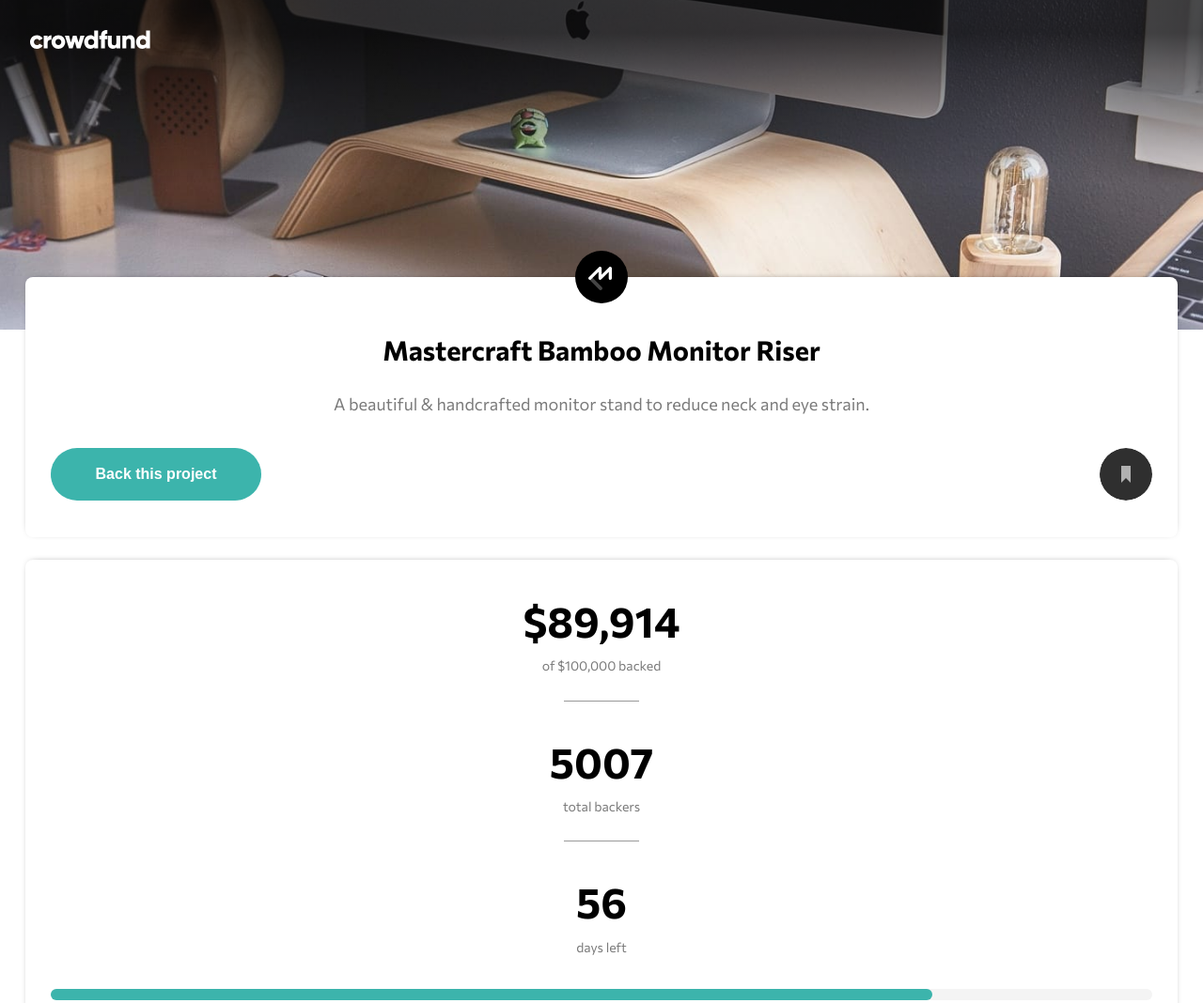
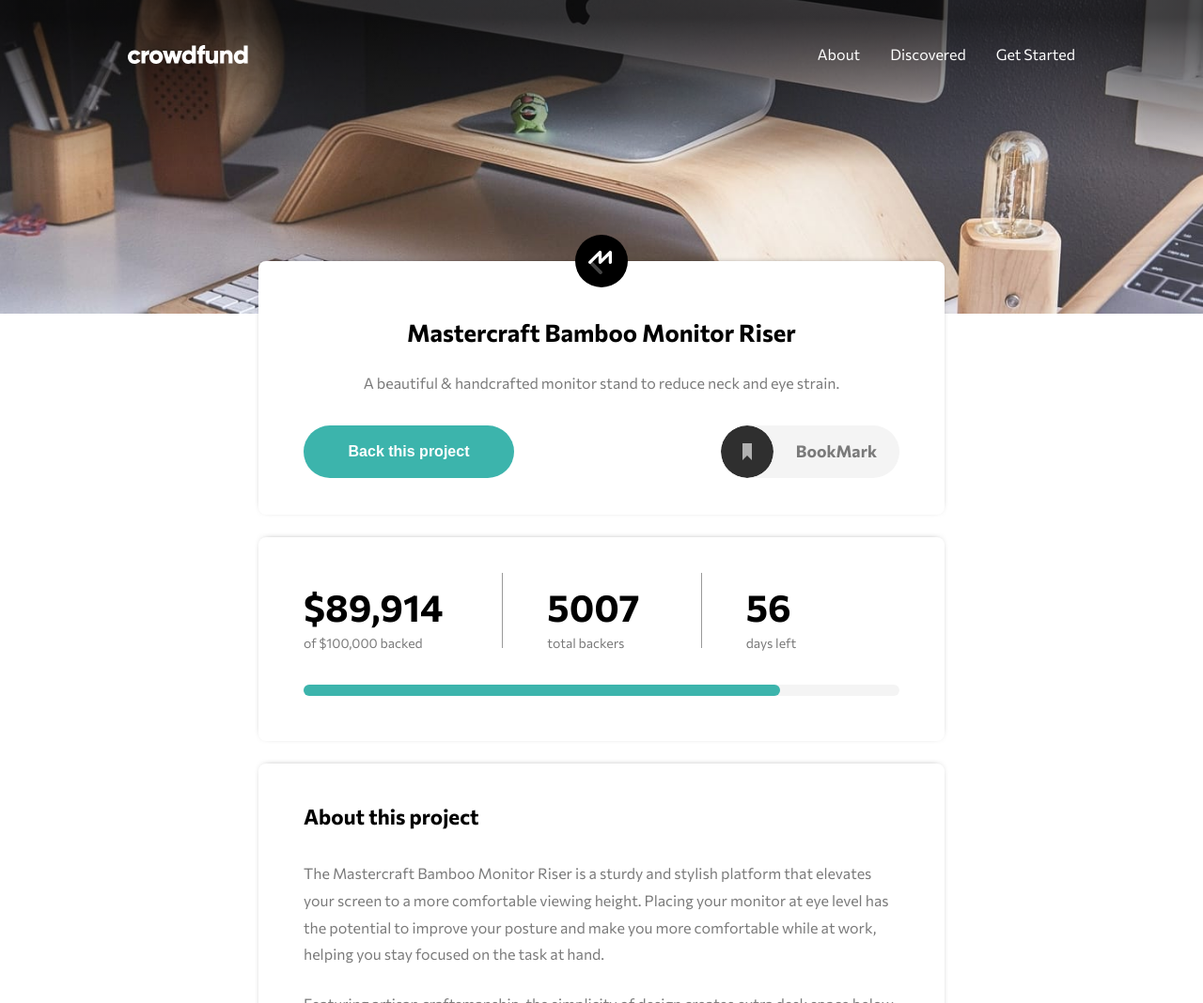
Before and after one commit to CTZDev/landing-page-crowdFund, a plain HTML site: page index.html in a window 1280 px wide. Shown: the top 1068 px of the page at 94% size. Drawn offline with Linux system fonts and the light colour scheme.

Commit message:
Desktop Done!

```diff
--- a/index.html
+++ b/index.html
@@ -29,13 +29,13 @@
         </ul>
       </nav>
     </header>
+    <div class="hero">
+      <picture>
+        <source media="(min-width: 640px)" srcset="./images/image-hero-desktop.jpg" />
+        <img src="./images/image-hero-mobile.jpg" alt="Hero" />
+      </picture>
+    </div>
     <main>
-      <section class="hero">
-        <picture>
-          <source media="(min-width: 640px)" srcset="./images/image-hero-desktop.jpg" />
-          <img src="./images/image-hero-mobile.jpg" alt="Hero" />
-        </picture>
-      </section>
       <section class="featured">
         <div class="u-wrapper">
           <div class="featured-content u-wrapper">
@@ -44,16 +44,17 @@
             <p class="u-copy">A beautiful & handcrafted monitor stand to reduce neck and eye strain.</p>
             <div class="featured-buttons flex flex-jc-sb flex-ai-c">
               <button type="button" class="btn btn-primary">Back this project</button>
-              <a href="#" class="btn-bookmark">
+              <a href="#" class="btn-bookmark flex flex-ai-c">
                 <img src="./images/icon-bookmark.svg" alt="Bookmark" />
+                BookMark
               </a>
             </div>
           </div>
         </div>
       </section>
       <section class="databack">
-        <div class="u-wrapper">
-          <div class="databack-content u-wrapper">
+        <div class="databack-statistics flex flex-fd-c flex-jc-c">
+          <div class="databack-content u-wrapper flex flex-fd-c flex">
             <div class="databack-content-backed">
               <span class="u-numbers">&dollar;89,914</span>
               <small class="u-copy">of &dollar;100,000 backed</small>
@@ -65,9 +66,9 @@
             <div class="databack-content-daysleft">
               <span class="u-numbers">56</span>
               <small class="u-copy">days left</small>
-              <div class="bar-days"></div>
             </div>
           </div>
+          <div class="u-wrapper bar-days"></div>
         </div>
       </section>
       <section class="about">
--- a/scss/_about.scss
+++ b/scss/_about.scss
@@ -40,6 +40,11 @@
         align-items: flex-start;
         padding-bottom: 1.875rem;
 
+        @include mq-up(medium) {
+          flex-direction: row;
+          justify-content: space-between;
+        }
+
         p {
           margin-bottom: 1.875rem;
         }
--- a/scss/_databack.scss
+++ b/scss/_databack.scss
@@ -1,12 +1,23 @@
 .databack {
   text-align: center;
 
+  &-statistics {
+    margin: 0 3rem;
+    @include box;
+  }
+
   &-content {
-    @include box;
+    @include mq-up(medium) {
+      flex-direction: row;
+    }
 
     span {
       display: block;
       margin-bottom: 0.375rem;
+
+      @include mq-up(medium) {
+        margin-bottom: 0;
+      }
     }
 
     small {
@@ -15,38 +26,58 @@
 
     > * {
       padding: 2.25rem 0 1.5rem 0;
+
+      @include mq-up(medium) {
+        flex: 1 1 33.33%;
+        align-self: flex-start;
+        text-align: left;
+        padding: 3rem 0 2rem 0;
+      }
     }
 
-    &-backed,
-    &-backers {
+    &-backers,
+    &-daysleft {
       position: relative;
+
+      @include mq-up(medium) {
+        padding-left: 3rem;
+      }
 
       &::after {
         content: "";
         position: absolute;
-        top: 100%;
+        top: 0;
         left: 50%;
         transform: translateX(-50%);
         height: 1px;
         width: 80px;
         background-color: rgba(0, 0, 0, 0.4);
+
+        @include mq-up(medium) {
+          //arreglar
+          top: 50%;
+          width: 1px;
+          height: 80px;
+          left: 0;
+          transform: translateY(-50%);
         }
       }
-
-    &-daysleft {
-      padding-bottom: 2.4375rem;
-
-      small {
-        display: block;
-        margin-bottom: 2rem;
+    }
+  }
 }
 
 .bar-days {
   border-radius: 100vw;
   height: 0.75rem;
-        width: 100%;
+  width: calc(100% - 3rem);
   background-color: rgb(244, 244, 244);
   position: relative;
+  margin: 0 auto;
+  margin-bottom: 3rem;
+
+  @include mq-up(medium) {
+    width: calc(100% - 6rem);
+  }
 
   &::before {
     content: "";
@@ -59,6 +90,3 @@
     background-color: var(--clr-cyan);
   }
 }
-    }
-  }
-}
--- a/scss/_featured.scss
+++ b/scss/_featured.scss
@@ -27,9 +27,24 @@
 
   &-buttons {
     padding-bottom: 2.4375rem;
+
     a {
       font-size: 0;
       border-radius: 50%;
+
+      @include mq-up(small) {
+        font-size: 1.1rem;
+        border-radius: 100vw;
+        text-decoration: none;
+        color: var(--clr-gray);
+        padding-right: 1.5rem;
+        font-weight: bold;
+        background-color: rgb(244, 244, 244);
+
+        img {
+          margin-right: 1.5rem;
+        }
+      }
 
       img {
         border-radius: inherit;
--- a/scss/_globals.scss
+++ b/scss/_globals.scss
@@ -23,10 +23,6 @@ body {
 
   @include mq-up(small) {
     font-size: var(--font-md);
-  }
-
-  @include mq-up(medium) {
-    font-size: var(--font-lg);
   }
 }
 
@@ -88,11 +84,19 @@ p {
   }
 }
 
-//Max-width of the Content in Mobile (margin)
+//Max-width of the content
+main {
+  max-width: 51.625rem;
+  margin: 0 auto;
+}
 
 //Utilities
 .u-wrapper {
   padding: 0 1.5em;
+
+  @include mq-up(medium) {
+    padding: 0 3rem;
+  }
 }
 
 .u-copy {
--- a/scss/_header.scss
+++ b/scss/_header.scss
@@ -2,11 +2,17 @@
   background-color: transparent;
   position: relative;
   z-index: 1;
+  max-width: 69rem;
+  margin: 0 auto;
 }
 
 .navigation {
   padding: 2rem;
   width: min(72rem, 100%); // 1152px (1200px-24px)
+
+  @include mq-up(medium) {
+    padding: 3rem;
+  }
 
   .logo img {
     display: block;
@@ -30,6 +36,15 @@
       visibility: visible;
     }
 
+    @include mq-up(medium) {
+      position: initial;
+      opacity: 1;
+      visibility: visible;
+      flex-direction: row;
+      background-color: transparent;
+      box-shadow: initial;
+    }
+
     &-link {
       color: var(--clr-gray);
       text-decoration: none;
@@ -45,7 +60,16 @@
       }
 
       @include mq-up(medium) {
+        padding: 0;
+        font-size: 1em;
+        font-weight: normal;
+        overflow: initial;
+        width: fit-content;
+        background-color: transparent;
+        color: var(--clr-white);
+
         &:not(:last-child) {
+          border-bottom: none;
           margin-right: 2em;
         }
       }
--- a/scss/_hero.scss
+++ b/scss/_hero.scss
@@ -3,9 +3,14 @@
   margin-top: -5.5625rem;
   position: relative;
 
+  @include mq-up(medium) {
+    margin-top: -8.625rem;
+  }
+
   source,
   img {
     display: block;
+    width: 100%;
     max-width: 100%;
   }
 
```
Also changed, not shown: css/style.css, 1 other file. Lines whose indentation alone changed are shown as unchanged.
